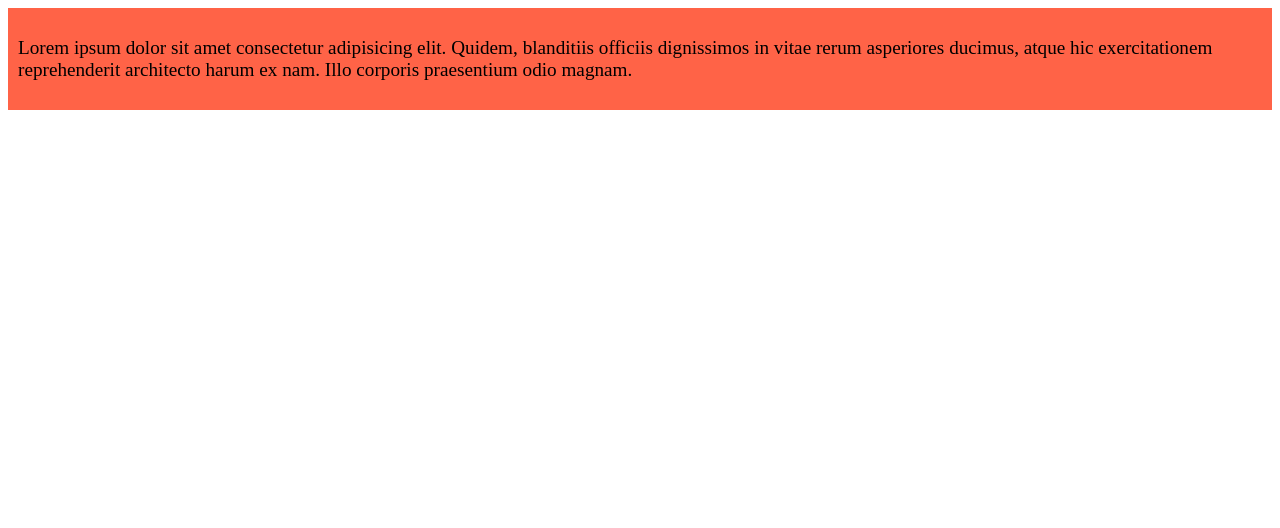
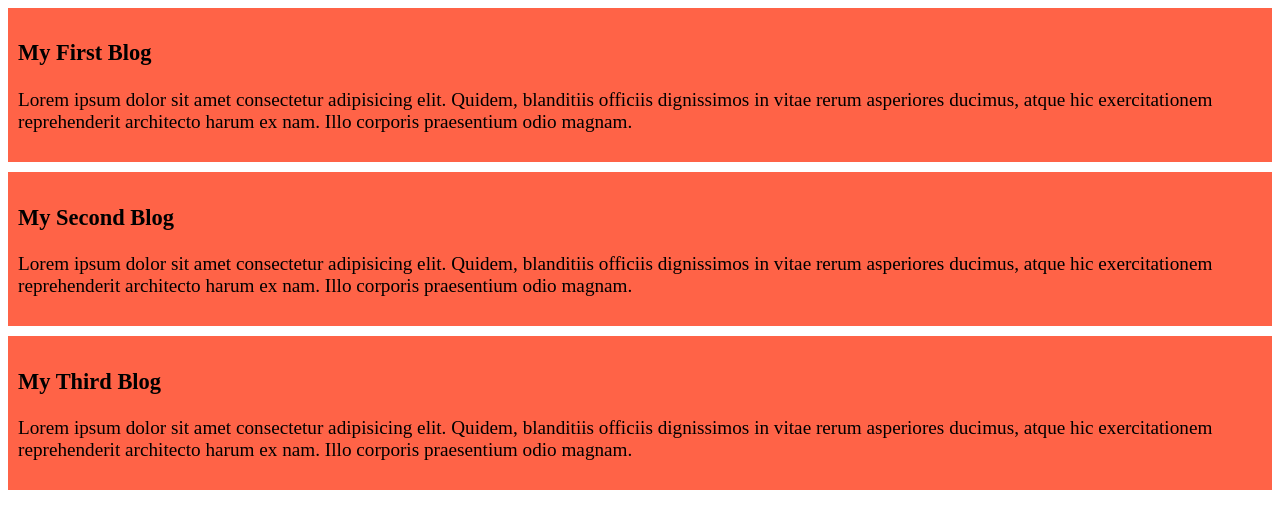
Before and after one commit to istiaq-ahsan/my-simple-website, a plain HTML site: page index.html in a window 1280 px wide. Drawn offline with Linux system fonts and the light colour scheme.

Commit message:
added the second and third blog

```diff
--- a/index.html
+++ b/index.html
@@ -10,6 +10,19 @@
 
 <body>
     <div>
+        <h3>My First Blog</h3>
+        <p>Lorem ipsum dolor sit amet consectetur adipisicing elit. Quidem, blanditiis officiis dignissimos in vitae
+            rerum asperiores ducimus, atque hic exercitationem reprehenderit architecto harum ex nam. Illo corporis
+            praesentium odio magnam.</p>
+    </div>
+    <div>
+        <h3>My Second Blog</h3>
+        <p>Lorem ipsum dolor sit amet consectetur adipisicing elit. Quidem, blanditiis officiis dignissimos in vitae
+            rerum asperiores ducimus, atque hic exercitationem reprehenderit architecto harum ex nam. Illo corporis
+            praesentium odio magnam.</p>
+    </div>
+    <div>
+        <h3>My Third Blog</h3>
         <p>Lorem ipsum dolor sit amet consectetur adipisicing elit. Quidem, blanditiis officiis dignissimos in vitae
             rerum asperiores ducimus, atque hic exercitationem reprehenderit architecto harum ex nam. Illo corporis
             praesentium odio magnam.</p>
--- a/styles/web.css
+++ b/styles/web.css
@@ -2,4 +2,5 @@ div {
     background-color: tomato;
     padding: 10px;
     font-size: larger;
+    margin-bottom: 10px;
 }
```
